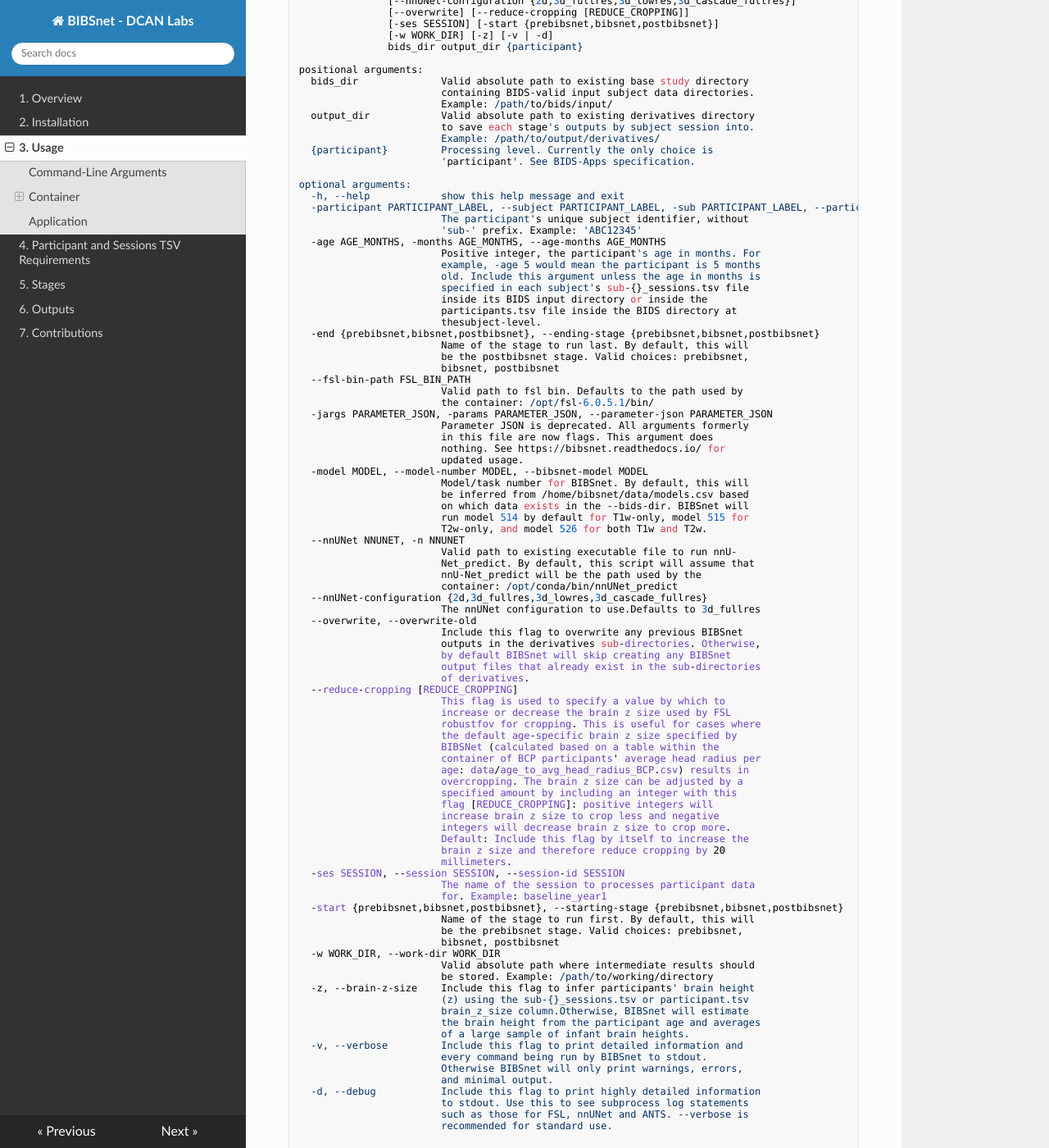
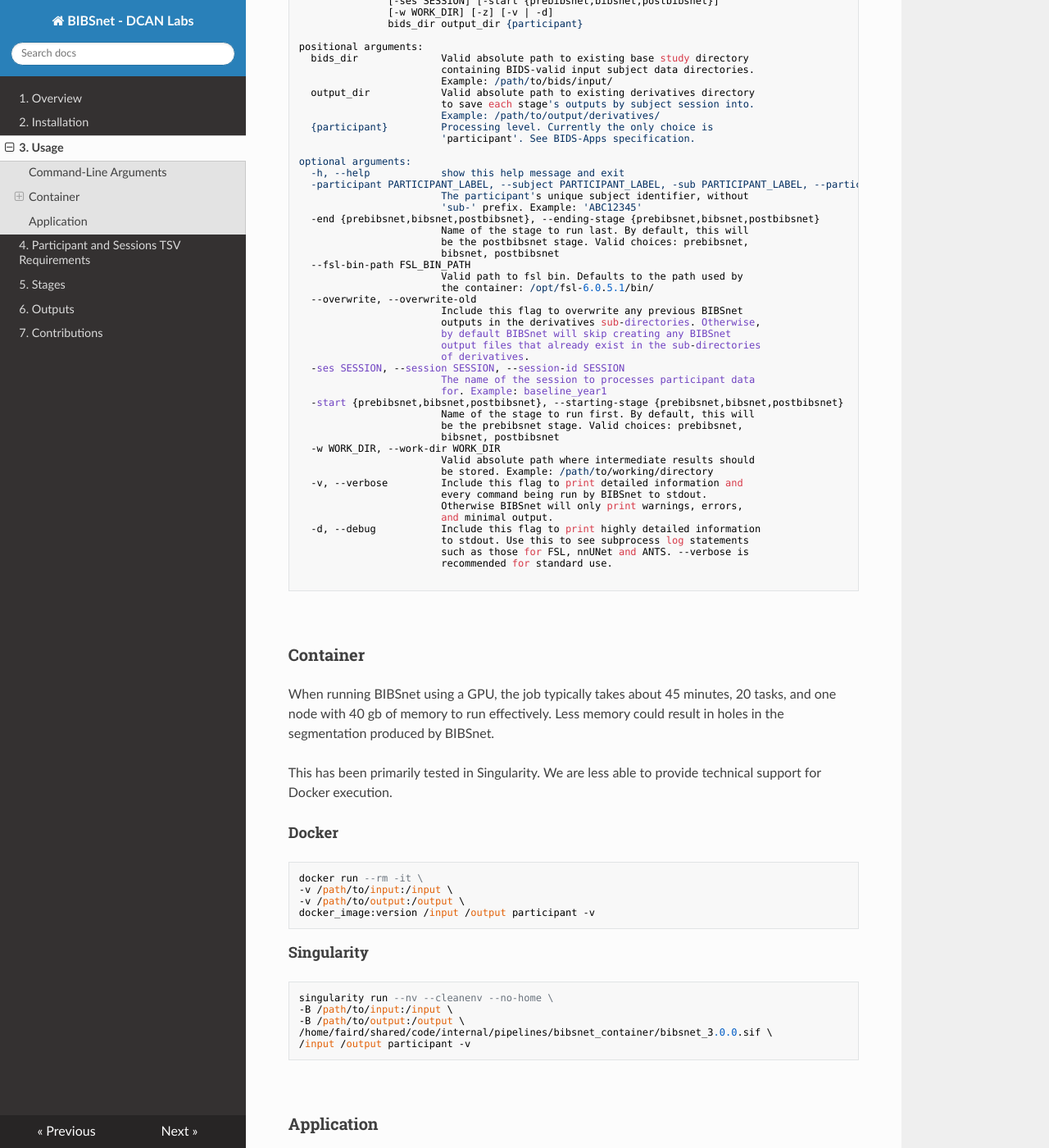
Before and after one commit to DCAN-Labs/BIBSnet, an MkDocs documentation site: the page built from docs/usage.md, in a window 1280 px wide and 1400 px high, scrolled down 352 px. Shown: the whole window at 82% size. Built offline with MkDocs 1.6.1, drawn with Linux system fonts in a browser that asks for light colours; nearby versions of some CDN libraries; some of the changed text lies outside the part shown.

Commit message:
update documentation

````diff
--- a/docs/usage.md
+++ b/docs/usage.md
@@ -1,16 +1,14 @@
 ## Usage
 
-[BIBSnet](https://github.com/DCAN-Labs/BIBSnet) can only be run with a GPU, and cannot currently be run with a CPU. BIBSnet needs a Volta (v), Ampere (a), or Turing (t) NVIDIA GPU.
+We reccommend running [BIBSnet](https://github.com/DCAN-Labs/BIBSnet) with a GPU (e.g. Volta (v), Ampere (a), Turing (t) NVIDIA), but a CPU is also sufficient.
 
 ### Command-Line Arguments
 
 ```
-usage: BIBSnet [-h] [-participant PARTICIPANT_LABEL] [-age AGE_MONTHS]
+usage: BIBSnet [-h] [-participant PARTICIPANT_LABEL]
                [-end {prebibsnet,bibsnet,postbibsnet}]
-               [--fsl-bin-path FSL_BIN_PATH] [-jargs PARAMETER_JSON]
-               [-model MODEL] [--nnUNet NNUNET]
-               [--nnUNet-configuration {2d,3d_fullres,3d_lowres,3d_cascade_fullres}]
-               [--overwrite] [--reduce-cropping [REDUCE_CROPPING]]
+               [--fsl-bin-path FSL_BIN_PATH]
+               [--overwrite]
                [-ses SESSION] [-start {prebibsnet,bibsnet,postbibsnet}]
                [-w WORK_DIR] [-z] [-v | -d]
                bids_dir output_dir {participant}
@@ -30,14 +28,6 @@ optional arguments:
   -participant PARTICIPANT_LABEL, --subject PARTICIPANT_LABEL, -sub PARTICIPANT_LABEL, --participant-label PARTICIPANT_LABEL
                         The participant's unique subject identifier, without
                         'sub-' prefix. Example: 'ABC12345'
-  -age AGE_MONTHS, -months AGE_MONTHS, --age-months AGE_MONTHS
-                        Positive integer, the participant's age in months. For
-                        example, -age 5 would mean the participant is 5 months
-                        old. Include this argument unless the age in months is
-                        specified in each subject's sub-{}_sessions.tsv file
-                        inside its BIDS input directory or inside the
-                        participants.tsv file inside the BIDS directory at
-                        thesubject-level.
   -end {prebibsnet,bibsnet,postbibsnet}, --ending-stage {prebibsnet,bibsnet,postbibsnet}
                         Name of the stage to run last. By default, this will
                         be the postbibsnet stage. Valid choices: prebibsnet,
@@ -45,46 +35,12 @@ optional arguments:
   --fsl-bin-path FSL_BIN_PATH
                         Valid path to fsl bin. Defaults to the path used by
                         the container: /opt/fsl-6.0.5.1/bin/
-  -jargs PARAMETER_JSON, -params PARAMETER_JSON, --parameter-json PARAMETER_JSON
-                        Parameter JSON is deprecated. All arguments formerly
-                        in this file are now flags. This argument does
-                        nothing. See https://bibsnet.readthedocs.io/ for
-                        updated usage.
-  -model MODEL, --model-number MODEL, --bibsnet-model MODEL
-                        Model/task number for BIBSnet. By default, this will
-                        be inferred from /home/bibsnet/data/models.csv based
-                        on which data exists in the --bids-dir. BIBSnet will
-                        run model 514 by default for T1w-only, model 515 for
-                        T2w-only, and model 526 for both T1w and T2w.
-  --nnUNet NNUNET, -n NNUNET
-                        Valid path to existing executable file to run nnU-
-                        Net_predict. By default, this script will assume that
-                        nnU-Net_predict will be the path used by the
-                        container: /opt/conda/bin/nnUNet_predict
-  --nnUNet-configuration {2d,3d_fullres,3d_lowres,3d_cascade_fullres}
-                        The nnUNet configuration to use.Defaults to 3d_fullres
   --overwrite, --overwrite-old
                         Include this flag to overwrite any previous BIBSnet
                         outputs in the derivatives sub-directories. Otherwise,
                         by default BIBSnet will skip creating any BIBSnet
                         output files that already exist in the sub-directories
                         of derivatives.
-  --reduce-cropping [REDUCE_CROPPING]
-                        This flag is used to specify a value by which to
-                        increase or decrease the brain z size used by FSL
-                        robustfov for cropping. This is useful for cases where
-                        the default age-specific brain z size specified by
-                        BIBSNet (calculated based on a table within the
-                        container of BCP participants' average head radius per
-                        age: data/age_to_avg_head_radius_BCP.csv) results in
-                        overcropping. The brain z size can be adjusted by a
-                        specified amount by including an integer with this
-                        flag [REDUCE_CROPPING]: positive integers will
-                        increase brain z size to crop less and negative
-                        integers will decrease brain z size to crop more.
-                        Default: Include this flag by itself to increase the
-                        brain z size and therefore reduce cropping by 20
-                        millimeters.
   -ses SESSION, --session SESSION, --session-id SESSION
                         The name of the session to processes participant data
                         for. Example: baseline_year1
@@ -95,11 +51,6 @@ optional arguments:
   -w WORK_DIR, --work-dir WORK_DIR
                         Valid absolute path where intermediate results should
                         be stored. Example: /path/to/working/directory
-  -z, --brain-z-size    Include this flag to infer participants' brain height
-                        (z) using the sub-{}_sessions.tsv or participant.tsv
-                        brain_z_size column.Otherwise, BIBSnet will estimate
-                        the brain height from the participant age and averages
-                        of a large sample of infant brain heights.
   -v, --verbose         Include this flag to print detailed information and
                         every command being run by BIBSnet to stdout.
                         Otherwise BIBSnet will only print warnings, errors,
````
Also changed, not shown: docs/contributions.md (+5 -0 lines), docs/participants.md (deleted, +0 -46 lines), docs/stages.md (+6 -23 lines).
